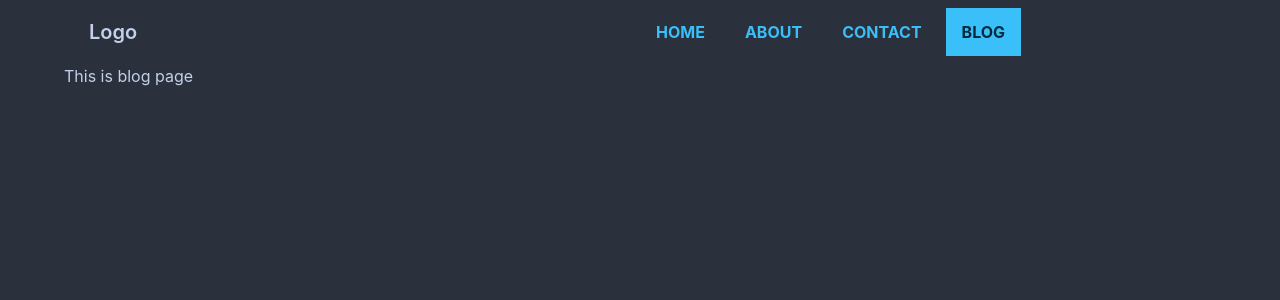
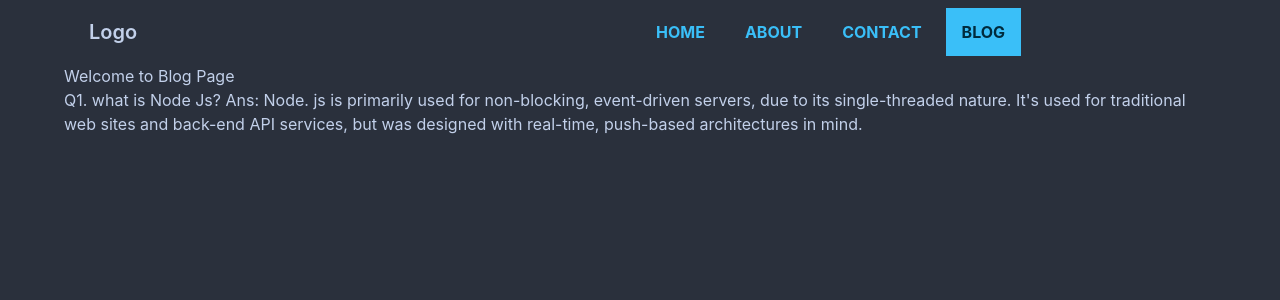
Before and after one commit to afruzaakter/end-game-practice-project-1, a React (Create React App) app: page /blog in a window 1280 px wide. Shown: the top 300 px of the page. Built offline with nearby package versions, Linux system fonts and the light colour scheme.

Commit message:
set blog route

```diff
--- a/src/App.js
+++ b/src/App.js
@@ -1,8 +1,8 @@
 
 import { Route, Routes } from 'react-router-dom';
 import './App.css';
-import Blog from './Blog/Blog';
 import About from './Pages/about/About';
+import Blog from './Pages/Blog/Blog';
 import Contact from './Pages/Contact/Contact';
 import Home from './Pages/Home/Home';
 import Navbar from './Pages/Navbar';
--- a/src/Blog/Blog.js
+++ /dev/null
@@ -1,11 +0,0 @@
-import React from 'react';
-
-const Blog = () => {
-    return (
-        <div>
-            <h1>This is blog page</h1>
-        </div>
-    );
-};
-
-export default Blog;
```
